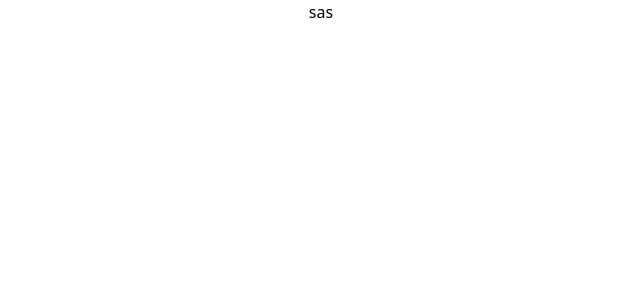
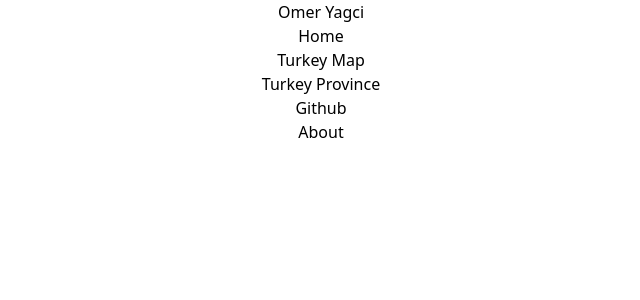
Before and after one commit to omer-yagci/weather-app-webpackage-reduxtoolkit-, a React (Create React App) app: page /about in a window 1280 px wide. Shown: the top 300 px of the page, without its empty margins (319-959 px from the left). Built offline with nearby package versions, Linux system fonts and the light colour scheme.

Commit message:
navbar started

```diff
--- a/src/App.js
+++ b/src/App.js
@@ -1,9 +1,10 @@
 import "./App.css";
+import AppRouter from "./router/AppRouter";
 
 function App() {
   return (
     <div className="App">
-      <h1>sas</h1>
+      <AppRouter />
     </div>
   );
 }
--- a/src/component/Navbar.jsx
+++ b/src/component/Navbar.jsx
@@ -1,7 +1,40 @@
 import React from "react";
 
+import { NavLink } from "react-router-dom";
+
 const Navbar = () => {
-  return <div>Navbar</div>;
+  return (
+    <div>
+      <nav>
+        <NavLink to="/home">
+          <h2>Omer Yagci</h2>
+        </NavLink>
+        <div>
+          <ul>
+            <li>
+              <NavLink to="/">Home</NavLink>
+            </li>
+
+            <li>
+              <NavLink to="/">Turkey Map</NavLink>
+            </li>
+            <li>
+              <NavLink to="/">Turkey Province</NavLink>
+            </li>
+            <li>
+              <a
+                target="_blank"
+                rel="noreferrer"
+                href="https://github.com/omer-yagci"
+              >
+                Github
+              </a>
+            </li>
+          </ul>
+        </div>
+      </nav>
+    </div>
+  );
 };
 
 export default Navbar;
--- a/src/pages/About.jsx
+++ b/src/pages/About.jsx
@@ -0,0 +1,7 @@
+import React from "react";
+
+const About = () => {
+  return <div>About</div>;
+};
+
+export default About;
--- a/src/pages/Home.jsx
+++ b/src/pages/Home.jsx
@@ -0,0 +1,7 @@
+import React from "react";
+
+const Home = () => {
+  return <div>Home</div>;
+};
+
+export default Home;
--- a/src/pages/TurkeyMap.jsx
+++ b/src/pages/TurkeyMap.jsx
@@ -0,0 +1,7 @@
+import React from "react";
+
+const TurkeyMap = () => {
+  return <div>TurkeyMap</div>;
+};
+
+export default TurkeyMap;
--- a/src/pages/TurkeyProvince.jsx
+++ b/src/pages/TurkeyProvince.jsx
@@ -0,0 +1,7 @@
+import React from "react";
+
+const TurkeyProvince = () => {
+  return <div>TurkeyProvince</div>;
+};
+
+export default TurkeyProvince;
--- a/src/router/AppRouter.jsx
+++ b/src/router/AppRouter.jsx
@@ -1,12 +1,21 @@
 import React from "react";
 import { BrowserRouter, Routes, Route } from "react-router-dom";
 import Navbar from "../component/Navbar";
+import About from "../pages/About";
+import Home from "../pages/Home";
+import TurkeyMap from "../pages/TurkeyMap";
+import TurkeyProvince from "../pages/TurkeyProvince";
 
 const AppRouter = () => {
   return (
     <BrowserRouter>
       <Navbar />
-      <Routes></Routes>
+      <Routes>
+        <Route path="/" element={<Home />} />
+        <Route path="about" element={<About />} />
+        <Route path="turkeymap" element={<TurkeyMap />} />
+        <Route path="turkeyprovince" element={<TurkeyProvince />} />
+      </Routes>
     </BrowserRouter>
   );
 };
```
